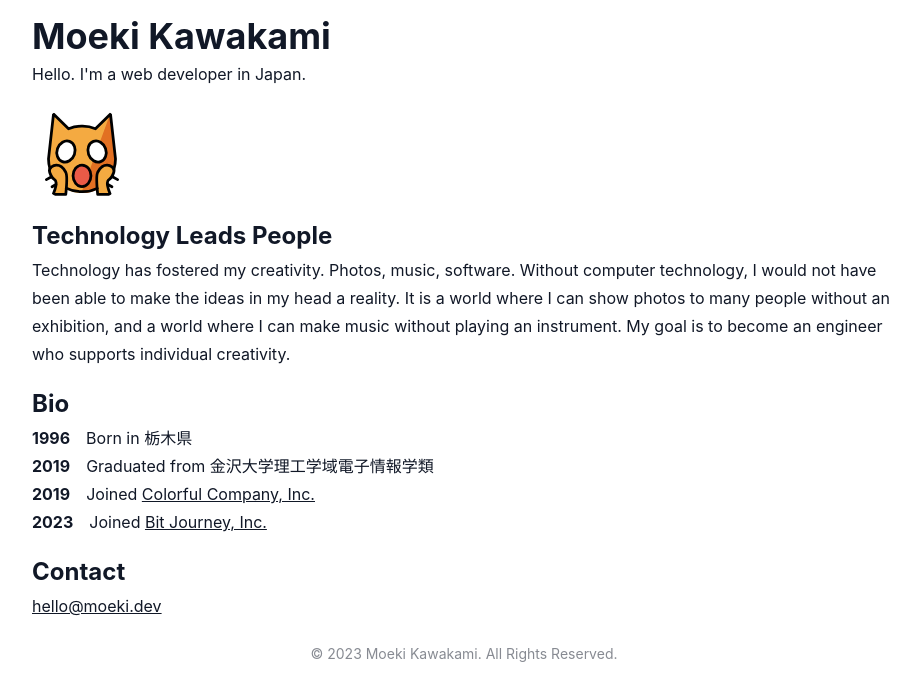
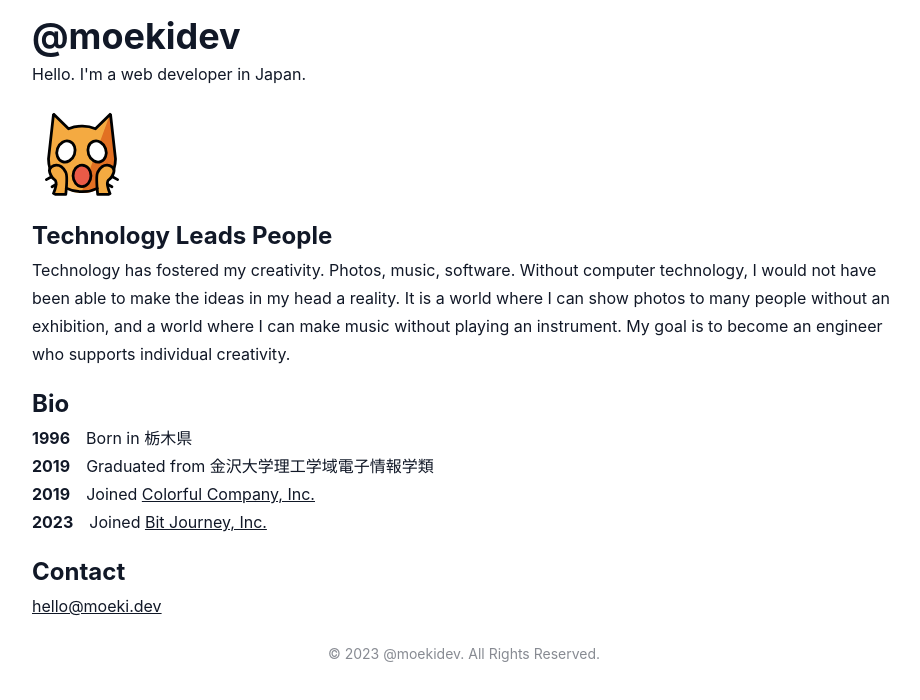
Before and after one commit to kawakamimoeki/website-legacy, a Next.js app: page / in a window 1280 px wide. Shown: the top 700 px of the page, without its empty margins (176-1096 px from the left). Built offline with nearby package versions, Linux system fonts and the light colour scheme.

Commit message:
Update title

```diff
--- a/components/footer.tsx
+++ b/components/footer.tsx
@@ -4,7 +4,7 @@ export default function Footer() {
   return (
     <footer>
       <p className="mt-6 mb-4 opacity-50 text-sm text-center">
-        &copy; 2023 Moeki Kawakami. All Rights Reserved.
+        &copy; 2023 @moekidev. All Rights Reserved.
       </p>
     </footer>
   )
--- a/components/header.tsx
+++ b/components/header.tsx
@@ -9,7 +9,7 @@ export default function Header() {
         <Link href="/" passHref>
           <Image
             src="/img/moeki.svg"
-            alt="Moeki Kawakami"
+            alt="@moekidev"
             width="40"
             height="40"
             className="inline rounded-full my-3 border-2 border-gray-700 bg-gray-700"
--- a/components/sections/index/main-visual.tsx
+++ b/components/sections/index/main-visual.tsx
@@ -7,13 +7,13 @@ export default function Mainvisual() {
     <>
       <Title>
         <Link href="/">
-          <span className="">Moeki Kawakami</span>
+          <span className="">@moekidev</span>
         </Link>
       </Title>
       <p>{"Hello. I'm a web developer in Japan."}</p>
       <Image
         src="/img/moeki.svg"
-        alt="Moeki Kawakami"
+        alt="@moekidev"
         width="100"
         height="100"
         className="inline rounded-full my-4"
--- a/components/seo.tsx
+++ b/components/seo.tsx
@@ -4,7 +4,7 @@ import Head from 'next/head'
 export default function Seo() {
   return (
     <Head>
-      <title>Moeki Kawakami</title>
+      <title>@moekidev</title>
       <meta name="description" content="Hello. I'm a web developer in Japan." />
       <meta property="og:site_name" content="" />
       <meta property="og:description" content="Hello. I'm a web developer in Japan." />
--- a/pages/blog.tsx
+++ b/pages/blog.tsx
@@ -19,10 +19,10 @@ export default function Blog({
   return (
     <>
       <Head>
-        <title>ブログ - Moeki Kawakami</title>
+        <title>ブログ - @moekidev</title>
         <meta property="og:url" content={`https://moeki.dev/blog`} />
         <meta property="og:type" content="website" />
-        <meta property="og:title" content="Blog - Moeki Kawakami" />
+        <meta property="og:title" content="Blog - @moekidev" />
       </Head>
       <section className="">
         <h2 className="text-2xl font-bold">
--- a/pages/blog/[id].tsx
+++ b/pages/blog/[id].tsx
@@ -43,9 +43,9 @@ export default function Post({ post }: { post: PostType }): JSX.Element {
   return (
     <>
       <Head>
-        <title>{post.title} - Moeki Kawakami</title>
+        <title>{post.title} - @moekidev</title>
         <meta property="og:url" content={`https://moeki.dev/blog/${post.id}`} />
-        <meta property="og:title" content={`${post.title} - Moeki Kawakami`} />
+        <meta property="og:title" content={`${post.title} - @moekidev`} />
       </Head>
       <Title>{post.title}</Title>
       <Date className="text-sm opacity-50" dateString={post.date.toString()} />
--- a/pages/index.tsx
+++ b/pages/index.tsx
@@ -24,7 +24,7 @@ export default function IndexPage(
       <Head>
         <meta property="og:url" content="https://moeki.dev/" />
         <meta property="og:type" content="website" />
-        <meta property="og:title" content="Moeki Kawakami" />
+        <meta property="og:title" content="@moekidev" />
       </Head>
       <MainVisual />
       <Vision />
--- a/posts/6.md
+++ b/posts/6.md
@@ -5,7 +5,7 @@ date: "2023-04-28"
 
 このツイートをしてみて考えたことを書きます。
 
-[Moeki Kawakami さんは Twitter を使っています: 「音声 AI の Bark、シチュエーションをちゃんと設定してプロンプトを組むと、相当リアルになる。ドキッとする。 https://t.co/gkVRdQPgvP」 / Twitter](https://twitter.com/moekidev/status/1649932748331839488)
+[@moekidev さんは Twitter を使っています: 「音声 AI の Bark、シチュエーションをちゃんと設定してプロンプトを組むと、相当リアルになる。ドキッとする。 https://t.co/gkVRdQPgvP」 / Twitter](https://twitter.com/moekidev/status/1649932748331839488)
 
 ## 前提
 
```
